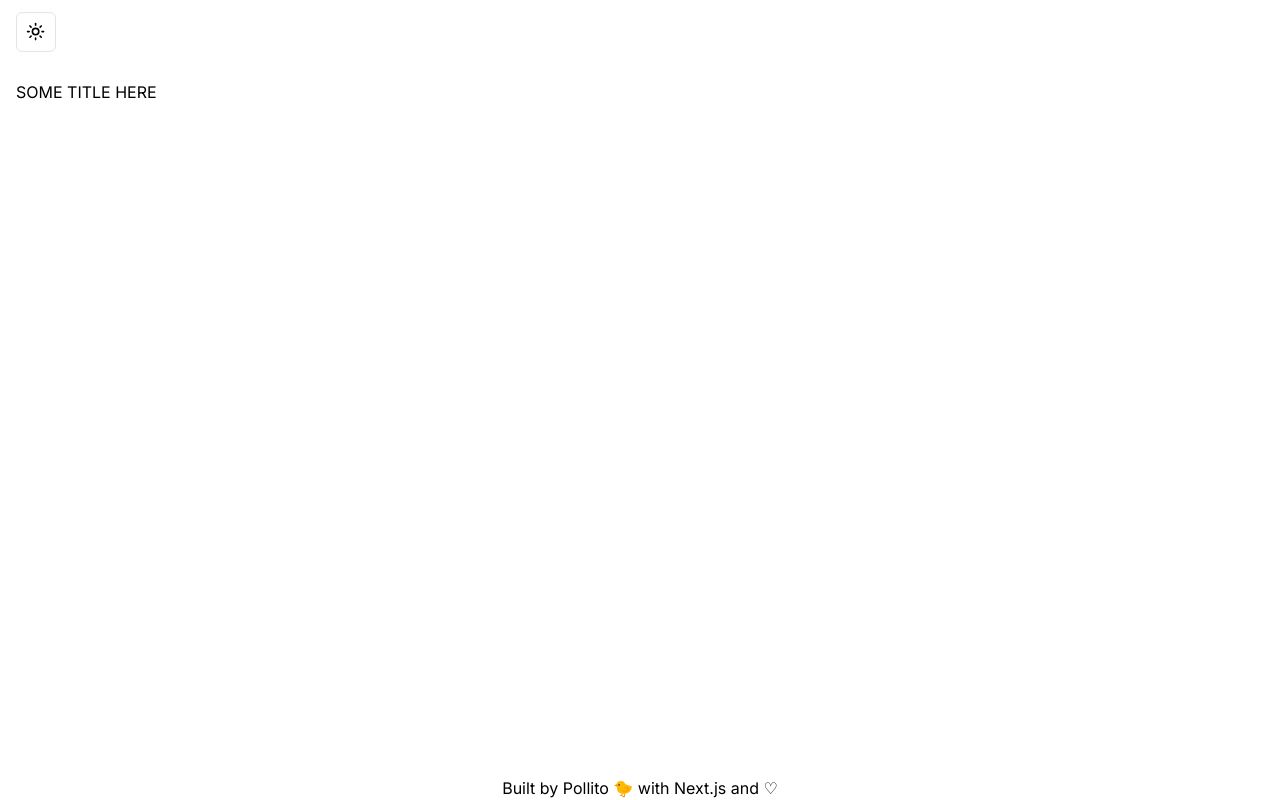
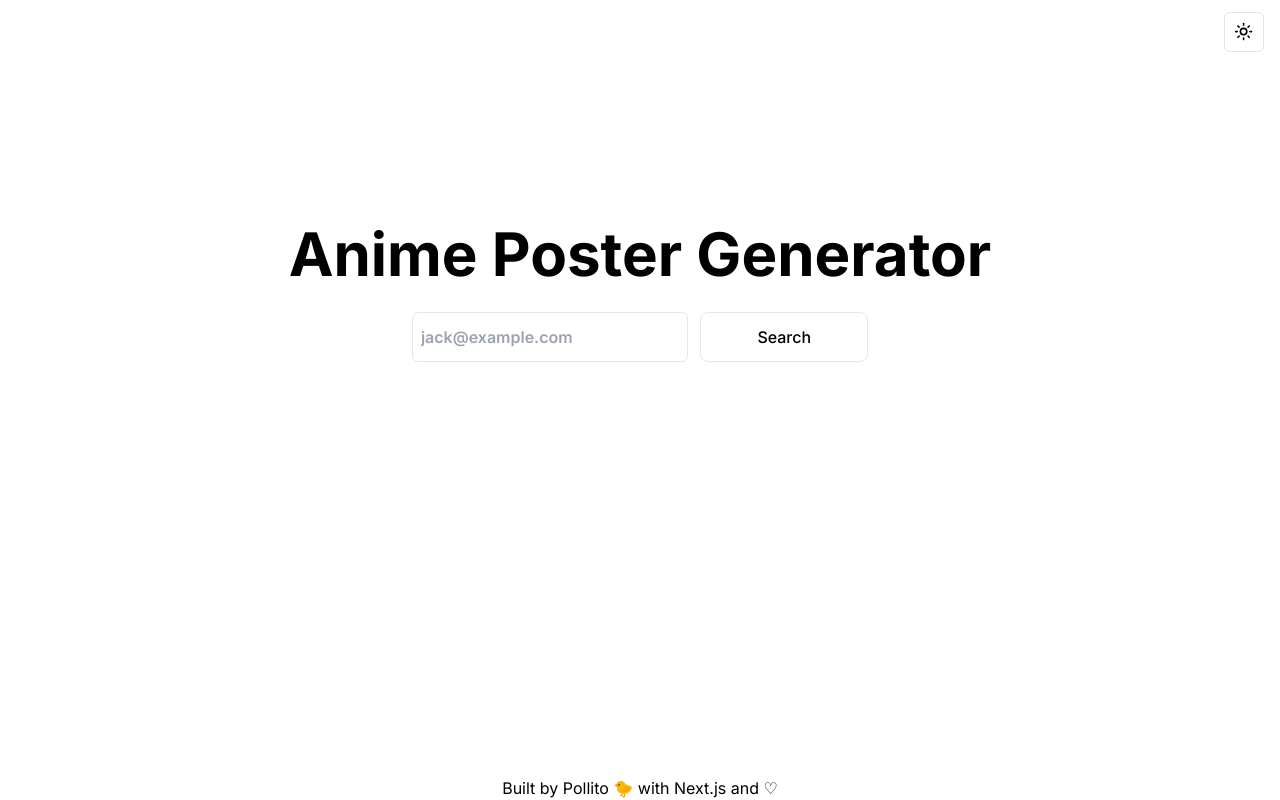
Before and after one commit to franBec/anime-poster-generator-frontend, a Next.js app: page / in a window 1280 px wide. Built offline with nearby package versions, Linux system fonts and the light colour scheme.

Commit message:
main page skeleton

```diff
--- a/src/app/page.tsx
+++ b/src/app/page.tsx
@@ -1,7 +1,23 @@
 export default function Home() {
   return (
-    <>
-      <h1>SOME TITLE HERE</h1>
-    </>
+    <main className="relative pb-24">
+      <div className="max-w-6xl mx-auto px-4 sm:px-6 text-center">
+        <div className="py-24 md:py-36">
+          <h1 className="mb-5 text-6xl font-bold">Anime Poster Generator</h1>
+          <input
+            type="text"
+            placeholder="jack@example.com"
+            name="q"
+            className="border w-1/4 pr-2 pl-2 py-3 mt-2 rounded-md  font-semibold"
+          />{" "}
+          <a
+            className="inline-flex items-center px-14 py-3 mt-2 ml-2 font-medium transition duration-500 ease-in-out transform bg-transparent border rounded-lg"
+            href="/"
+          >
+            <span className="justify-center">Search</span>
+          </a>
+        </div>
+      </div>
+    </main>
   );
 }
--- a/src/components/animePosterGenerator/mainLayoutComponents/header.tsx
+++ b/src/components/animePosterGenerator/mainLayoutComponents/header.tsx
@@ -3,9 +3,9 @@ import React from "react";
 
 const Header = () => {
   return (
-    <>
+    <div className="flex justify-end">
       <ModeToggle />
-    </>
+    </div>
   );
 };
 
```
